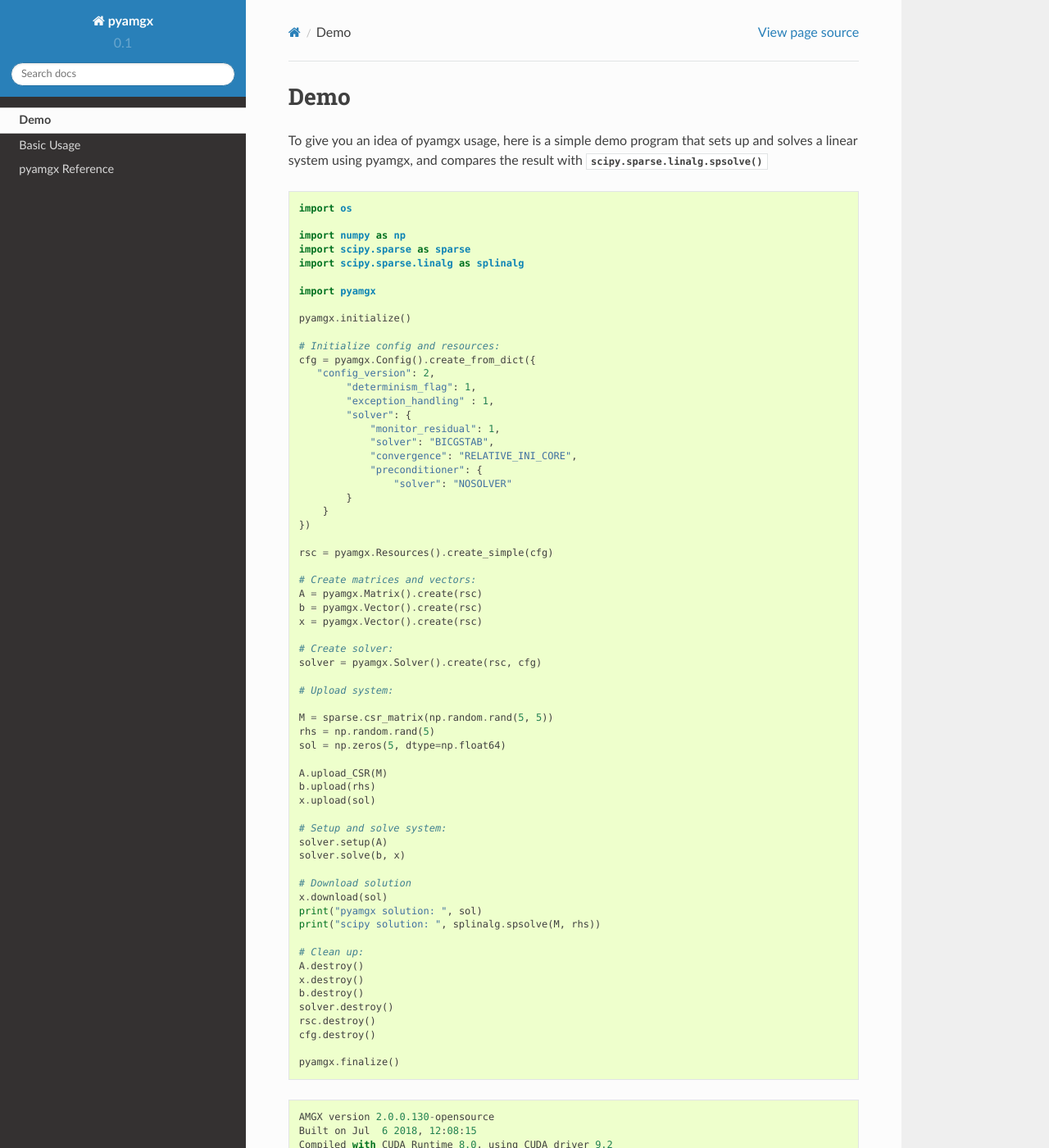
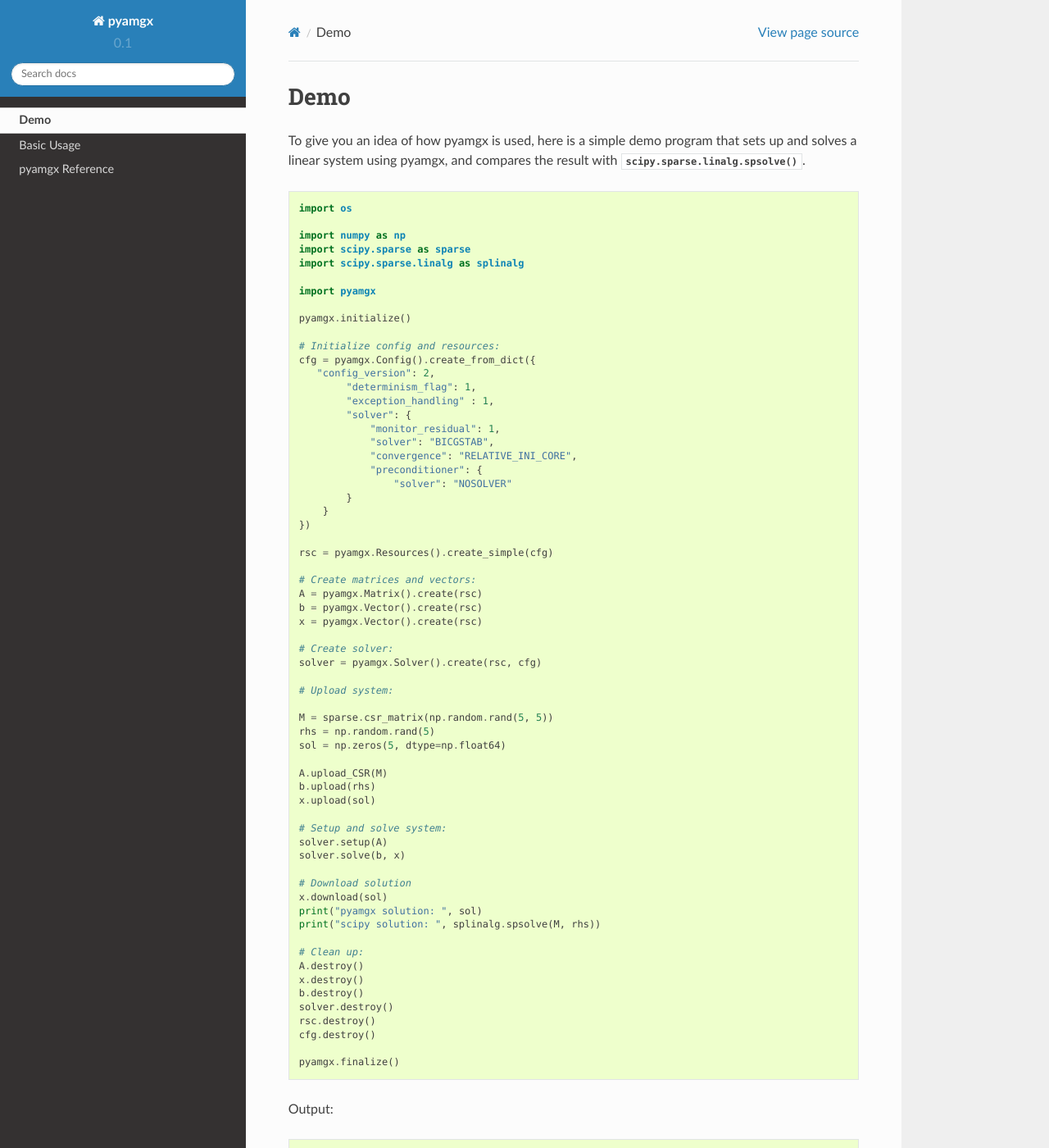
Before and after one commit to shwina/pyamgx, a Sphinx documentation site: the page built from docs/demo.rst, in a window 1280 px wide and 1400 px high. Shown: the whole window at 82% size. Built offline with Sphinx 7.4.7 and the Read the Docs theme 2.0.0, drawn with Linux system fonts in a browser that asks for light colours.

Commit message:
Link to AMGX reference guide before TOC in docs

```diff
--- a/docs/demo.rst
+++ b/docs/demo.rst
@@ -1,10 +1,10 @@
 Demo
 ====
 
-To give you an idea of pyamgx usage,
+To give you an idea of how pyamgx is used,
 here is a simple demo program that sets up and solves a linear system
 using pyamgx, and compares the result with
-:py:func:`scipy.sparse.linalg.spsolve`
+:py:func:`scipy.sparse.linalg.spsolve`.
 
 .. code-block:: python
 
@@ -72,6 +72,8 @@
 
     pyamgx.finalize()
 
+Output:
+
 ::
 
    AMGX version 2.0.0.130-opensource
--- a/docs/index.rst
+++ b/docs/index.rst
@@ -20,14 +20,14 @@
 Contents
 ========
 
-.. include:: toctree.rst
-
 .. note::
 
    This guide provides an overview of the pyamgx library, its classes and functions.
    It does not contain information about AMGX algorithms (solvers and preconditioners),
    and their configuration. For that, please refer to the
    `AMGX Reference Manual`_
+
+.. include:: toctree.rst
 
 .. _AMGX Reference Manual: https://github.com/NVIDIA/AMGX/blob/master/doc/AMGX_Reference.pdf
 
--- a/docs/local/html/_sources/demo.rst.txt
+++ b/docs/local/html/_sources/demo.rst.txt
@@ -1,10 +1,10 @@
 Demo
 ====
 
-To give you an idea of pyamgx usage,
+To give you an idea of how pyamgx is used,
 here is a simple demo program that sets up and solves a linear system
 using pyamgx, and compares the result with
-:py:func:`scipy.sparse.linalg.spsolve`
+:py:func:`scipy.sparse.linalg.spsolve`.
 
 .. code-block:: python
 
@@ -72,6 +72,8 @@
 
     pyamgx.finalize()
 
+Output:
+
 ::
 
    AMGX version 2.0.0.130-opensource
--- a/docs/local/html/_sources/index.rst.txt
+++ b/docs/local/html/_sources/index.rst.txt
@@ -20,14 +20,14 @@
 Contents
 ========
 
-.. include:: toctree.rst
-
 .. note::
 
    This guide provides an overview of the pyamgx library, its classes and functions.
    It does not contain information about AMGX algorithms (solvers and preconditioners),
    and their configuration. For that, please refer to the
    `AMGX Reference Manual`_
+
+.. include:: toctree.rst
 
 .. _AMGX Reference Manual: https://github.com/NVIDIA/AMGX/blob/master/doc/AMGX_Reference.pdf
 
--- a/docs/local/html/demo.html
+++ b/docs/local/html/demo.html
@@ -159,10 +159,10 @@
 
   <div class="section" id="demo">
 <h1>Demo<a class="headerlink" href="#demo" title="Permalink to this headline">¶</a></h1>
-<p>To give you an idea of pyamgx usage,
+<p>To give you an idea of how pyamgx is used,
 here is a simple demo program that sets up and solves a linear system
 using pyamgx, and compares the result with
-<a class="reference external" href="https://docs.scipy.org/doc/scipy/reference/generated/scipy.sparse.linalg.spsolve.html#scipy.sparse.linalg.spsolve" title="(in SciPy v1.1.0)"><code class="xref py py-func docutils literal notranslate"><span class="pre">scipy.sparse.linalg.spsolve()</span></code></a></p>
+<a class="reference external" href="https://docs.scipy.org/doc/scipy/reference/generated/scipy.sparse.linalg.spsolve.html#scipy.sparse.linalg.spsolve" title="(in SciPy v1.1.0)"><code class="xref py py-func docutils literal notranslate"><span class="pre">scipy.sparse.linalg.spsolve()</span></code></a>.</p>
 <div class="highlight-python notranslate"><div class="highlight"><pre><span></span><span class="kn">import</span> <span class="nn">os</span>
 
 <span class="kn">import</span> <span class="nn">numpy</span> <span class="kn">as</span> <span class="nn">np</span>
@@ -228,6 +228,7 @@
 <span class="n">pyamgx</span><span class="o">.</span><span class="n">finalize</span><span class="p">()</span>
 </pre></div>
 </div>
+<p>Output:</p>
 <div class="highlight-default notranslate"><div class="highlight"><pre><span></span><span class="n">AMGX</span> <span class="n">version</span> <span class="mf">2.0</span><span class="o">.</span><span class="mf">0.130</span><span class="o">-</span><span class="n">opensource</span>
 <span class="n">Built</span> <span class="n">on</span> <span class="n">Jul</span>  <span class="mi">6</span> <span class="mi">2018</span><span class="p">,</span> <span class="mi">12</span><span class="p">:</span><span class="mi">08</span><span class="p">:</span><span class="mi">15</span>
 <span class="n">Compiled</span> <span class="k">with</span> <span class="n">CUDA</span> <span class="n">Runtime</span> <span class="mf">8.0</span><span class="p">,</span> <span class="n">using</span> <span class="n">CUDA</span> <span class="n">driver</span> <span class="mf">9.2</span>
```
Also changed, not shown: other parts of docs/index.rst (+1 -1 lines), other parts of docs/local/html/_sources/index.rst.txt (+1 -1 lines), docs/local/html/index.html (+8 -8 lines), docs/local/html/searchindex.js, 2 other files.
